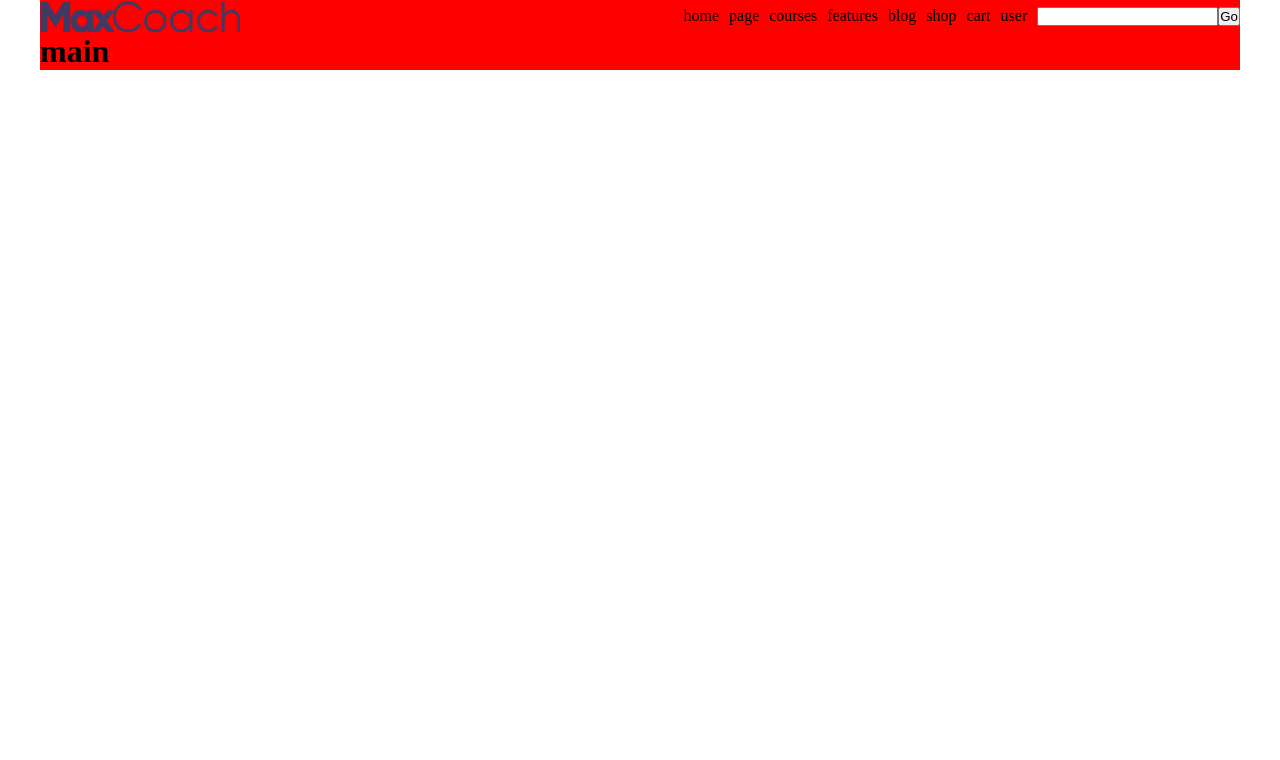
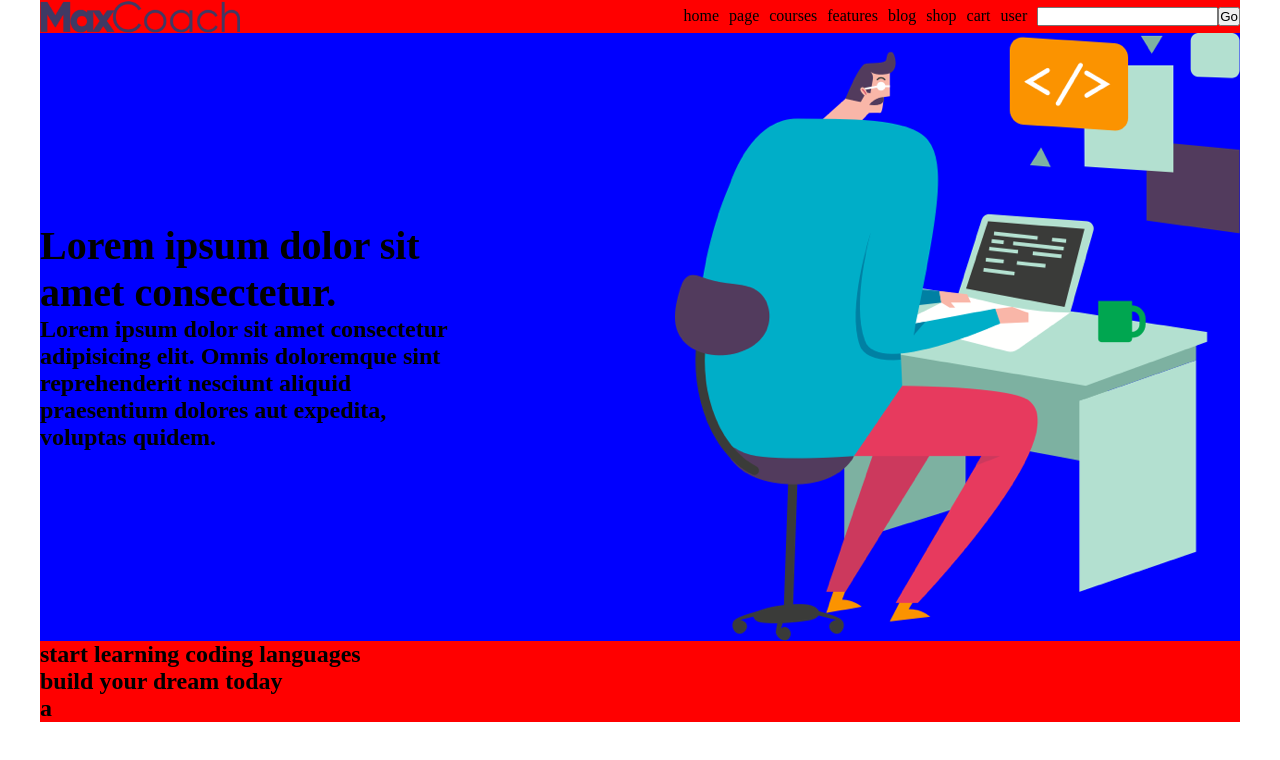
Before and after one commit to Franky5831/proj-html-vuejs, a Vue app: page / in a window 1280 px wide. Shown: the top 760 px of the page. Built offline with nearby package versions, Linux system fonts and the light colour scheme.

Commit message:
added the build your dreams card component (still emty tho)

```diff
--- /dev/null
+++ b/src/components/buildCards.vue
@@ -0,0 +1,3 @@
+<template>
+    <h1>a</h1>
+</template>
--- a/src/components/header.vue
+++ b/src/components/header.vue
@@ -13,6 +13,13 @@
               <button>Go</button>
             </form>
         </ul>
+    </section>
+    <section id="headerHero">
+        <span id="headerHeroText">
+            <h1>Lorem ipsum dolor sit amet consectetur.</h1>
+            <h2>Lorem ipsum dolor sit amet consectetur adipisicing elit. Omnis doloremque sint reprehenderit nesciunt aliquid praesentium dolores aut expedita, voluptas quidem.</h2>
+        </span>
+        <img src="../assets/images/home-5-hero-image.png" alt="">
     </section>
 
 </header>
@@ -48,4 +55,18 @@ export default {
         gap: 10px;
     }
 }
+#headerHero{
+    display: flex;
+    align-items: center;
+    justify-content: space-between;
+    background-color: blue;
+    width: 100%;
+    #headerHeroText{
+    width: 35%;
+    h1{
+        font-size: 40px;
+    }
+    }
+
+}
 </style>
--- a/src/components/main.vue
+++ b/src/components/main.vue
@@ -1,13 +1,22 @@
 <template>
 <main>
-    <h1>main</h1>
+    <section id="buildDreamSec">
+        <h2>start learning coding languages</h2>
+        <h1>build your dream today</h1>
+        <build-cards/>
+    </section>
 </main>
 </template>
 
 
 <script>
+import buildCards from './buildCards.vue'
+
 export default{
     name: 'AppMain',
+    components:{
+        buildCards,
+    },
     data(){},
 }
 
```
